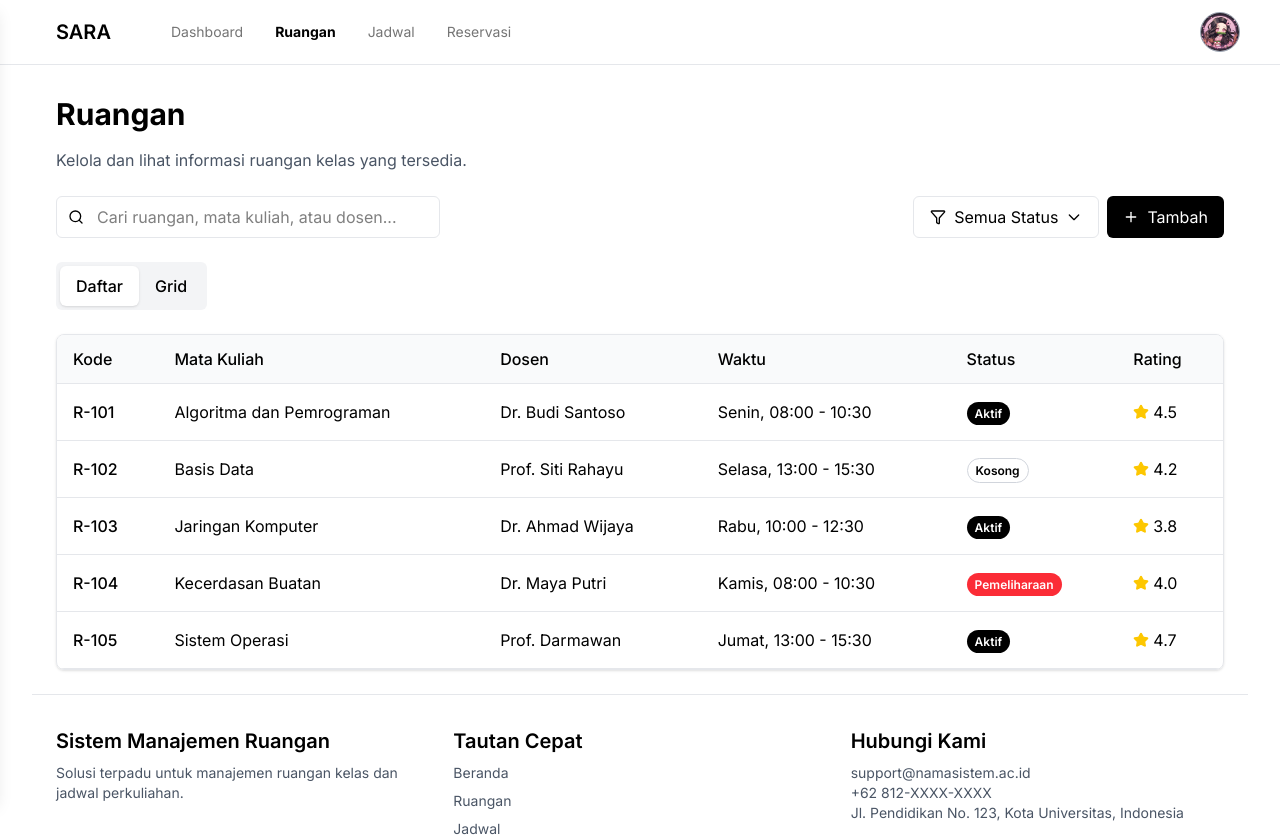
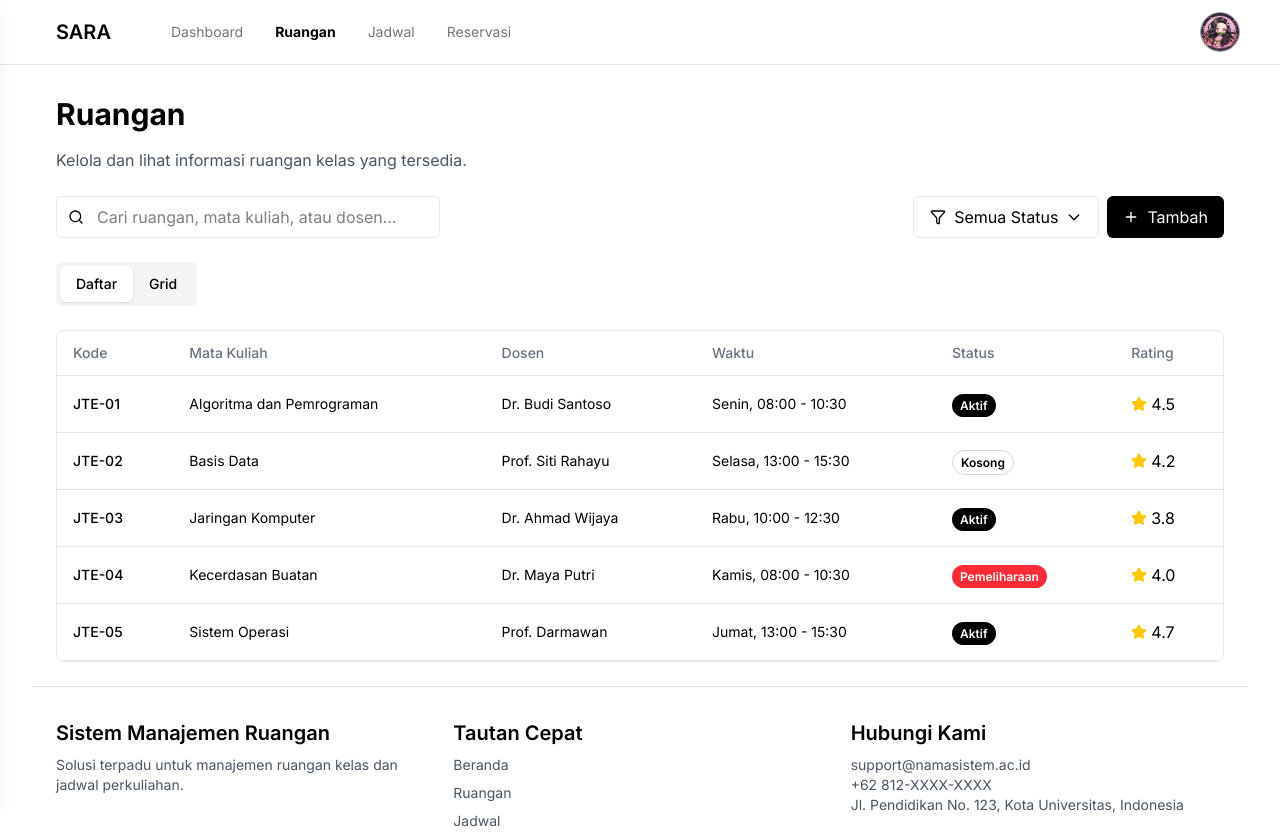
Before and after one commit to rafalino26/framework-project, a Next.js app: page /dashboard/room in a window 1280 px wide. Shown: the top 837 px of the page. Built offline with nearby package versions, Linux system fonts and the light colour scheme.

Commit message:
fix room dummy

```diff
--- a/src/app/dashboard/component/DashboardContent.tsx
+++ b/src/app/dashboard/component/DashboardContent.tsx
@@ -10,11 +10,11 @@ export default function DashboardContent() {
 
   // Data untuk bar chart
   const roomUsageData = [
-    { name: "R101", usage: 85 },
-    { name: "R102", usage: 65 },
-    { name: "R103", usage: 45 },
-    { name: "R104", usage: 30 },
-    { name: "R105", usage: 25 },
+    { name: "JTE-01", usage: 85 },
+    { name: "JTE-02", usage: 65 },
+    { name: "JTE-03", usage: 45 },
+    { name: "JTE-04", usage: 30 },
+    { name: "JTE-05", usage: 25 },
   ];
 
   // Data untuk pie chart
@@ -52,7 +52,7 @@ export default function DashboardContent() {
     {
       id: 1,
       name: "Budi Santoso",
-      room: "R-101",
+      room: "JTE-01",
       time: "2 jam lalu",
       text: "Ruangan sangat nyaman dan bersih. AC berfungsi dengan baik.",
       likes: 12,
@@ -62,7 +62,7 @@ export default function DashboardContent() {
     {
       id: 2,
       name: "Siti Rahayu",
-      room: "R-103",
+      room: "JTE-02",
       time: "5 jam lalu",
       text: "Proyektor tidak berfungsi dengan baik, perlu perbaikan.",
       likes: 8,
@@ -72,7 +72,7 @@ export default function DashboardContent() {
     {
       id: 3,
       name: "Ahmad Wijaya",
-      room: "R-102",
+      room: "JTE-03",
       time: "1 hari lalu",
       text: "Kursi kurang nyaman untuk perkuliahan jangka panjang.",
       likes: 5,
--- a/src/app/dashboard/room/RoomContent.tsx
+++ b/src/app/dashboard/room/RoomContent.tsx
@@ -29,7 +29,7 @@ type Room = {
 // Data ruangan contoh
 const roomsData: Room[] = [
   {
-    id: "R-101",
+    id: "JTE-01",
     course: "Algoritma dan Pemrograman",
     lecturer: "Dr. Budi Santoso",
     time: "Senin, 08:00 - 10:30",
@@ -39,7 +39,7 @@ const roomsData: Room[] = [
     facilities: ["Proyektor", "AC", "Whiteboard"],
   },
   {
-    id: "R-102",
+    id: "JTE-02",
     course: "Basis Data",
     lecturer: "Prof. Siti Rahayu",
     time: "Selasa, 13:00 - 15:30",
@@ -49,7 +49,7 @@ const roomsData: Room[] = [
     facilities: ["Proyektor", "AC", "Whiteboard"],
   },
   {
-    id: "R-103",
+    id: "JTE-03",
     course: "Jaringan Komputer",
     lecturer: "Dr. Ahmad Wijaya",
     time: "Rabu, 10:00 - 12:30",
@@ -59,7 +59,7 @@ const roomsData: Room[] = [
     facilities: ["Proyektor", "AC", "Whiteboard"],
   },
   {
-    id: "R-104",
+    id: "JTE-04",
     course: "Kecerdasan Buatan",
     lecturer: "Dr. Maya Putri",
     time: "Kamis, 08:00 - 10:30",
@@ -68,7 +68,7 @@ const roomsData: Room[] = [
     capacity: 25,
   },
   {
-    id: "R-105",
+    id: "JTE-05",
     course: "Sistem Operasi",
     lecturer: "Prof. Darmawan",
     time: "Jumat, 13:00 - 15:30",
@@ -265,7 +265,7 @@ export default function RuanganPage() {
       </div>
 
       <div className="mb-6">
-        <div className="inline-flex bg-gray-100 p-1 rounded-md">
+        <div className="inline-flex bg-gray-100 p-1 text-sm rounded-md">
           <button
             onClick={() => setView("list")}
             className={`px-4 py-2 rounded-md text-black font-medium ${
@@ -286,26 +286,26 @@ export default function RuanganPage() {
       </div>
 
       {view === "list" ? (
-        <div className="overflow-x-auto border border-gray-200 rounded-lg shadow-sm">
+        <div className="overflow-x-auto border border-gray-200 rounded-lg ">
           <table className="w-full min-w-full border-collapse">
-            <thead className="bg-gray-50">
-              <tr className="border-b border-gray-200">
-                <th className="py-3 px-4 text-left font-medium text-black">
+            <thead>
+              <tr className="border-b text-sm border-gray-200">
+                <th className="py-3 px-4 text-left font-medium text-gray-500">
                   Kode
                 </th>
-                <th className="py-3 px-4 text-left font-medium text-black">
+                <th className="py-3 px-4 text-left font-medium text-gray-500">
                   Mata Kuliah
                 </th>
-                <th className="py-3 px-4 text-left font-medium text-black">
+                <th className="py-3 px-4 text-left font-medium text-gray-500">
                   Dosen
                 </th>
-                <th className="py-3 px-4 text-left font-medium text-black">
+                <th className="py-3 px-4 text-left font-medium text-gray-500">
                   Waktu
                 </th>
-                <th className="py-3 px-4 text-left font-medium text-black">
+                <th className="py-3 px-4 text-left font-medium text-gray-500">
                   Status
                 </th>
-                <th className="py-3 px-4 text-left font-medium text-black">
+                <th className="py-3 px-4 text-left font-medium text-gray-500">
                   Rating
                 </th>
               </tr>
@@ -316,12 +316,12 @@ export default function RuanganPage() {
                   key={room.id}
                   className="border-b border-gray-200 hover:bg-gray-50"
                 >
-                  <td className="py-4 px-4 text-black font-medium">
+                  <td className="py-4 px-4 text-black text-sm font-medium">
                     {room.id}
                   </td>
-                  <td className="py-4 px-4 text-black">{room.course}</td>
-                  <td className="py-4 px-4 text-black">{room.lecturer}</td>
-                  <td className="py-4 px-4 text-black">{room.time}</td>
+                  <td className="py-4 px-4 text-black text-sm">{room.course}</td>
+                  <td className="py-4 px-4 text-black text-sm">{room.lecturer}</td>
+                  <td className="py-4 px-4 text-black text-sm">{room.time}</td>
                   <td className="py-4 px-4">
                     {renderStatusBadge(room.status)}
                   </td>
--- a/src/app/dashboard/schedule/ScheduleContent.tsx
+++ b/src/app/dashboard/schedule/ScheduleContent.tsx
@@ -5,11 +5,11 @@ import { FiChevronDown } from "react-icons/fi"
 import { FaBook, FaUser, FaClock, FaMapMarkerAlt, FaCalendarAlt } from "react-icons/fa";
 
 const courses = [
-  { id: "MK001", name: "Algoritma dan Pemrograman", lecturer: "Dr. Budi Santoso", time: "Senin, 08:00 - 10:30", room: "R-101", semester: "1", day: "Senin" },
-  { id: "MK002", name: "Basis Data", lecturer: "Prof. Siti Rahayu", time: "Selasa, 13:00 - 15:30", room: "R-102", semester: "3", day: "Selasa" },
-  { id: "MK003", name: "Jaringan Komputer", lecturer: "Dr. Ahmad Wijaya", time: "Rabu, 10:00 - 12:30", room: "R-103", semester: "5", day: "Rabu" },
-  { id: "MK004", name: "Kecerdasan Buatan", lecturer: "Dr. Maya Putri", time: "Kamis, 08:00 - 10:30", room: "R-104", semester: "7", day: "Kamis" },
-  { id: "MK005", name: "Sistem Operasi", lecturer: "Prof. Darmawan", time: "Jumat, 13:00 - 15:30", room: "R-105", semester: "3", day: "Jumat" },
+  { id: "MK001", name: "Algoritma dan Pemrograman", lecturer: "Dr. Budi Santoso", time: "Senin, 08:00 - 10:30", room: "JTE-01", semester: "1", day: "Senin" },
+  { id: "MK002", name: "Basis Data", lecturer: "Prof. Siti Rahayu", time: "Selasa, 13:00 - 15:30", room: "JTE-02", semester: "3", day: "Selasa" },
+  { id: "MK003", name: "Jaringan Komputer", lecturer: "Dr. Ahmad Wijaya", time: "Rabu, 10:00 - 12:30", room: "JTE-03", semester: "5", day: "Rabu" },
+  { id: "MK004", name: "Kecerdasan Buatan", lecturer: "Dr. Maya Putri", time: "Kamis, 08:00 - 10:30", room: "JTE-04", semester: "7", day: "Kamis" },
+  { id: "MK005", name: "Sistem Operasi", lecturer: "Prof. Darmawan", time: "Jumat, 13:00 - 15:30", room: "JTE-05", semester: "3", day: "Jumat" },
 ]
 
 export default function SchedulePage() {
```
